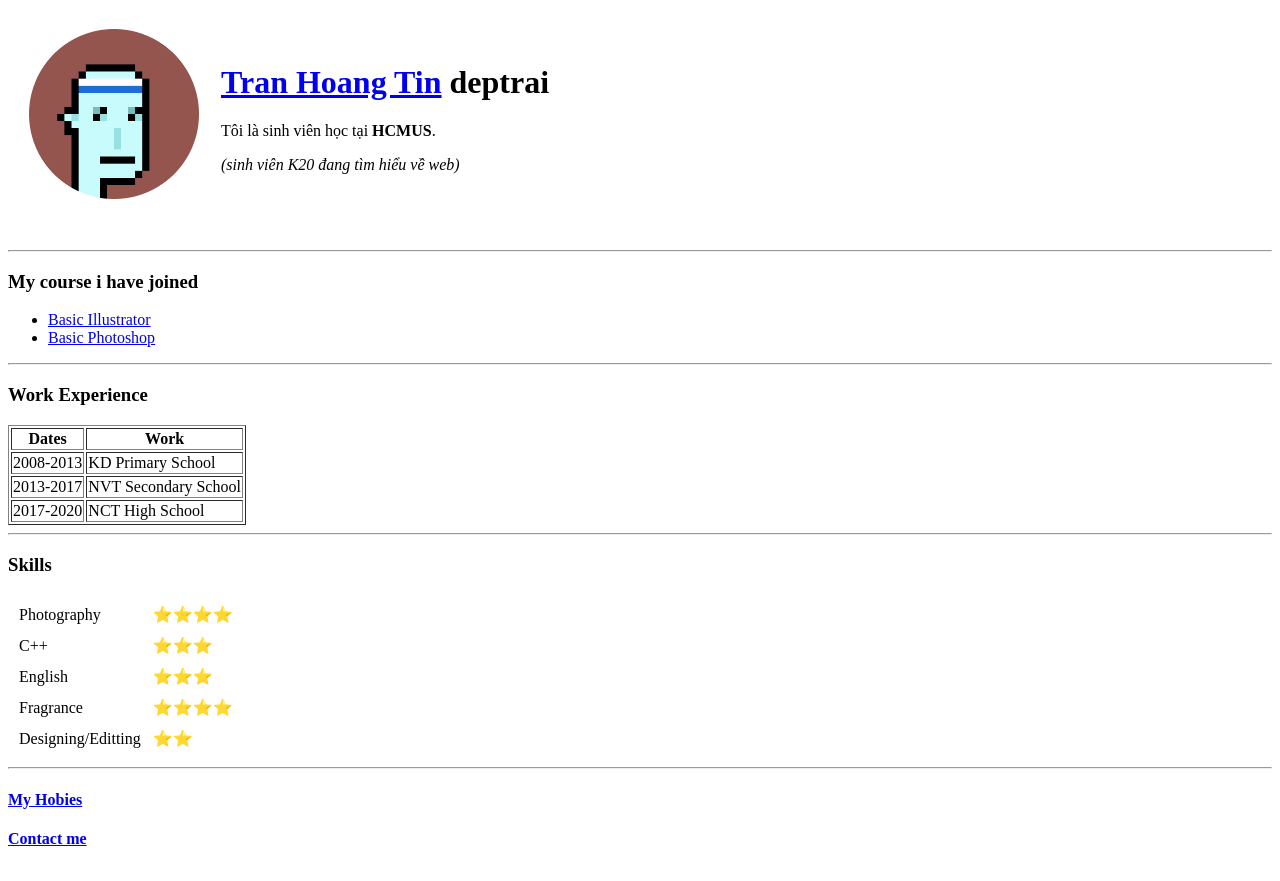
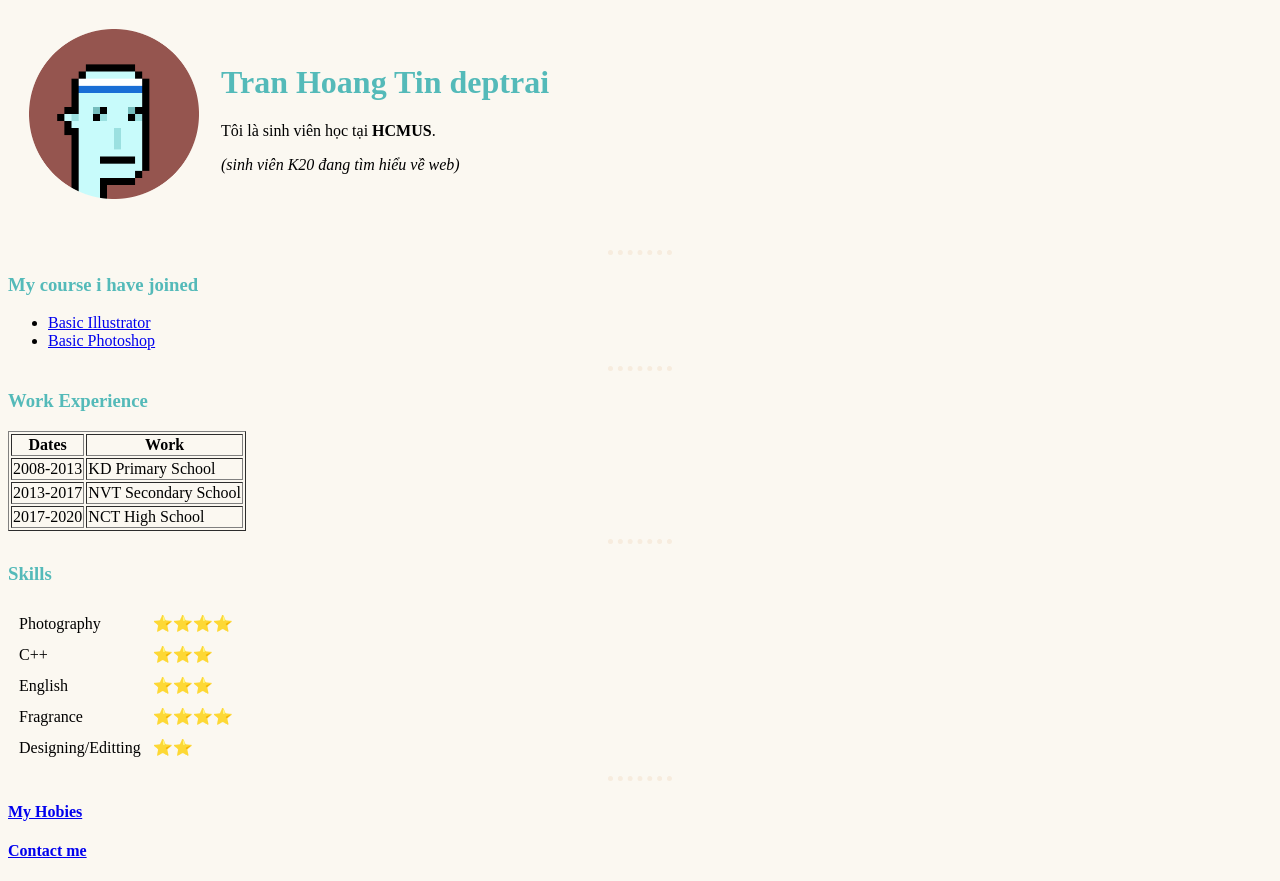
Before and after one commit to TinDaKing/cv, a plain HTML site: page index.html in a window 1280 px wide. Drawn offline with Linux system fonts and the light colour scheme.

Commit message:
add some new css

```diff
--- /dev/null
+++ b/css/styles.css
@@ -0,0 +1,16 @@
+body{
+  background-color: #FBF8F1; /*css internal only change affected characters */
+}
+hr{
+  border-style: none;
+  border-top-style: dotted;
+  border-color: #F7ECDE;
+  border-width: 5px;
+  width: 5%;
+}
+h1{
+  color: #54BAB9;
+}
+h3{
+  color: #54BAB9;
+}
--- a/index.html
+++ b/index.html
@@ -9,6 +9,7 @@
   <title>TinDeptrai's Website</title>
   <meta name="description" content="Hi, this is the website of TinDeptrai while learning Web development on Udemy">
   <meta name="author" content="Hoang Tin">
+  <link rel="stylesheet" href="css/styles.css"> <!--external css-->
 </head>
 
 <body>
@@ -16,7 +17,7 @@
     <tr>
       <td><img src="images/cryptopunk3100-modified.png" alt="Tran Hoang Tin's image" style="width:170px"></td>
       <td>
-        <h1><strong><a href="https://twitter.com/tindakingg" target="_blank">Tran Hoang Tin</a></strong> deptrai</h1>
+        <h1><strong>Tran Hoang Tin</strong> deptrai</h1>
         <p>Tôi là sinh viên học tại <strong>HCMUS</strong>.</p> <!--p for paragraph -->
         <p><em>(sinh viên K20 đang tìm hiểu về web)</em></p>
       </td>
@@ -85,9 +86,9 @@
       <td>⭐⭐⭐⭐</td>
     </tr>
     <tr>
-      <td>Designing/Editting</td>
-      <td>⭐⭐</td>
-    </tr>
+  <td>Designing/Editting</td>
+  <td>⭐⭐</td>
+</tr>
   </table>
   <hr>
   <a href="hobbies.html" target="_blank">
```
Also changed, not shown: contact.html (+2 -1 lines), hobbies.html (+1 -0 lines), images/ok-modified.png (added).
